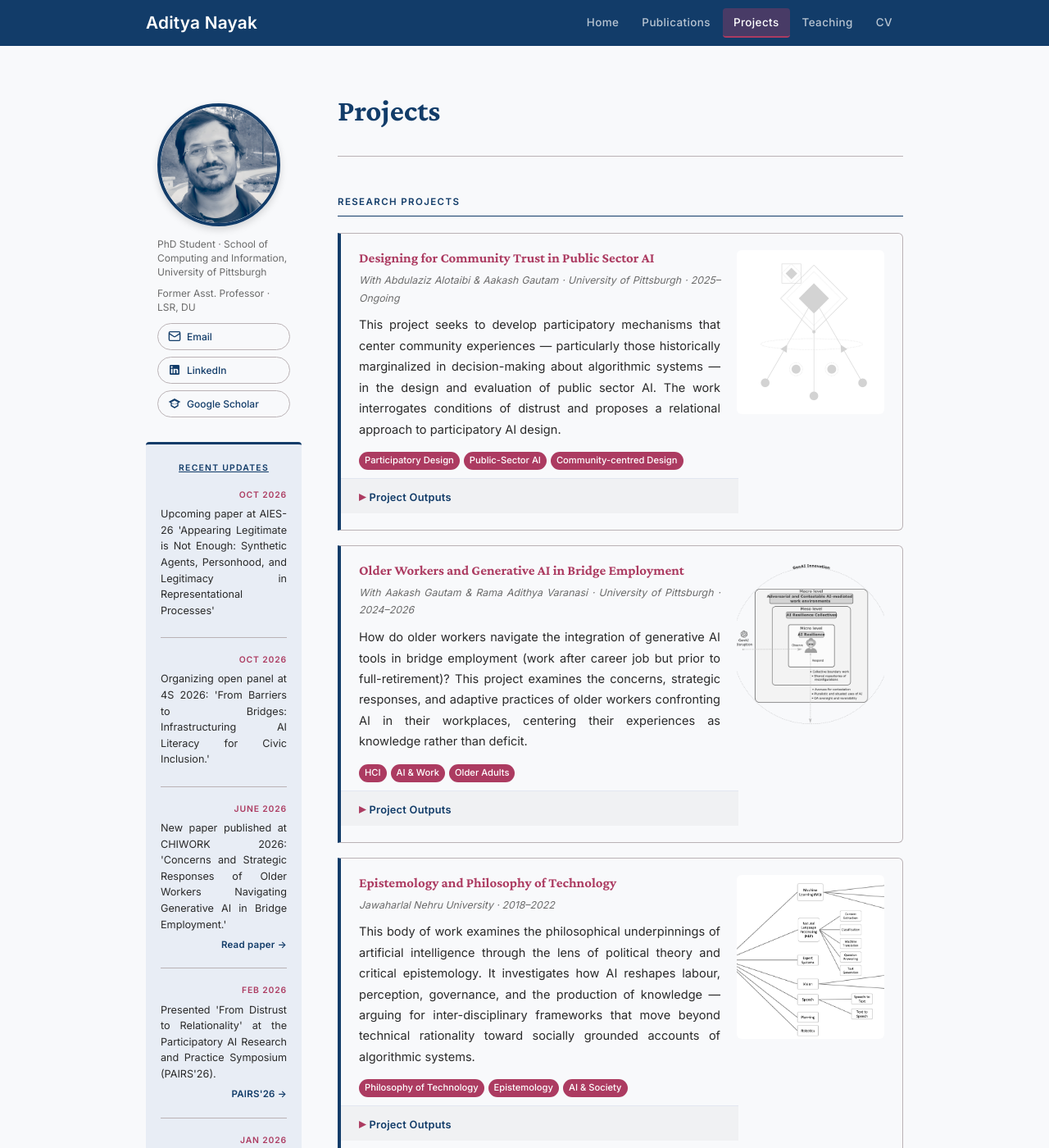
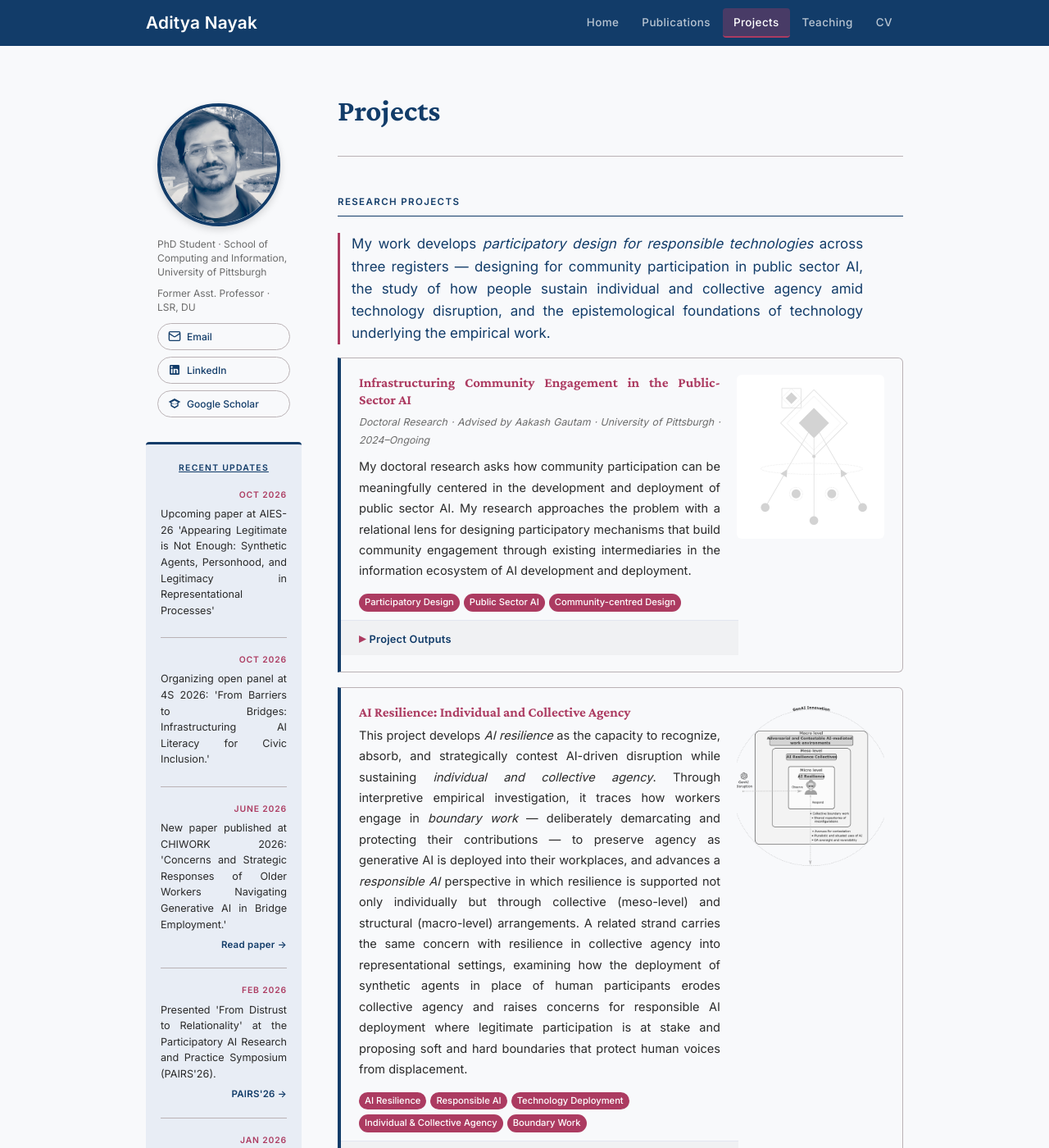
Before and after one commit to adityanayak-info/adityanayak-info.github.io, a Jekyll site: the page built from projects.md, in a window 1280 px wide and 1400 px high. Shown: the whole window at 82% size. Built offline with Jekyll 4.4.1, drawn with Linux system fonts in a browser that asks for light colours; some of the changed text lies outside the part shown.

Commit message:
Update projects.md

```diff
--- a/projects.md
+++ b/projects.md
@@ -21,55 +21,65 @@ permalink: /projects/
 
 ## Research Projects
 
+<p class="projects-intro">
+  My work develops <em>participatory design for responsible technologies</em> across three
+  registers — designing for community participation in public sector AI,
+  the study of how people sustain individual and collective agency amid technology disruption, and the
+  epistemological foundations of technology underlying the empirical work.
+</p>
+
+
 <div class="project-card">
   <div class="project-card-body">
-    <h3><a href="https://scholar.google.com/citations?user=2aDc8HAAAAAJ&hl=en" class="project-card-link" target="_blank" rel="noopener">Designing for Community Trust in Public Sector AI</a></h3>
-    <p class="project-meta">With Abdulaziz Alotaibi & Aakash Gautam · University of Pittsburgh · 2025–Ongoing</p>
-    <p>This project seeks to develop participatory mechanisms that center community experiences — particularly those historically marginalized in decision-making about algorithmic systems — in the design and evaluation of public sector AI. The work interrogates conditions of distrust and proposes a relational approach to participatory AI design.</p>
-    <span class="project-tag">Participatory Design</span><span class="project-tag">Public-Sector AI</span><span class="project-tag">Community-centred Design</span>
+    <h3><a href="https://scholar.google.com/citations?user=2aDc8HAAAAAJ&hl=en" class="project-card-link" target="_blank" rel="noopener">Infrastructuring Community Engagement in the Public-Sector AI</a></h3>
+    <p class="project-meta">Doctoral Research · Advised by Aakash Gautam · University of Pittsburgh · 2024–Ongoing</p>
+    <p>My doctoral research asks how community participation can be meaningfully centered in the development and deployment of public sector AI. My research approaches the problem with a relational lens for designing participatory mechanisms that build community engagement through existing intermediaries in the information ecosystem of AI development and deployment.</p>
+    <span class="project-tag">Participatory Design</span><span class="project-tag">Public Sector AI</span><span class="project-tag">Community-centred Design</span>
     <details class="project-outputs">
       <summary>Project Outputs</summary>
       <div class="project-outputs-content">
-        <a href="https://www.pairs.site/" target="_blank" rel="noopener">→ Presented at PAIRS'26 symposium</a>
+        <a href="https://www.pairs.site/" target="_blank" rel="noopener">→ Presented at PAIRS'26: "From Distrust to Relationality: Designing a Web Platform for Centering Community Experiences in Public-Sector AI"</a>
+        <a href="#" target="_blank" rel="noopener">→ Forthcoming at AIES'26: "Appearing Legitimate is Not Enough: Synthetic Agents, Personhood, and Legitimacy in Representational Processes"</a>
+        <p class="output-group-label">Workshops</p>
+        <a href="https://www.4sonline.org/" target="_blank" rel="noopener">→ 2026 — "From Barriers to Bridges: Infrastructuring AI Literacy for Civic Inclusion." Open Panel organiser, Society for Social Studies of Science (4S 2026).</a>
       </div>
     </details>
   </div>
   <div class="project-card-img">
-    <img src="{{ '/assets/img/algohub.jpg' | relative_url }}" alt="Community AI project">
+    <img src="{{ '/assets/img/algohub.jpg' | relative_url }}" alt="Community participation in public-sector AI">
   </div>
 </div>
 
 
 <div class="project-card">
   <div class="project-card-body">
-    <h3><a href="https://scholar.google.com/citations?user=2aDc8HAAAAAJ&hl=en" class="project-card-link" target="_blank" rel="noopener">Older Workers and Generative AI in Bridge Employment</a></h3>
-    <p class="project-meta">With Aakash Gautam & Rama Adithya Varanasi · University of Pittsburgh · 2024–2026</p>
-    <p>How do older workers navigate the integration of generative AI tools in bridge employment (work after career job but prior to full-retirement)? This project examines the concerns, strategic responses, and adaptive practices of older workers confronting AI in their workplaces, centering their experiences as knowledge rather than deficit.</p>
-    <span class="project-tag">HCI</span><span class="project-tag">AI & Work</span><span class="project-tag">Older Adults</span>
+    <h3><a href="https://scholar.google.com/citations?user=2aDc8HAAAAAJ&hl=en" class="project-card-link" target="_blank" rel="noopener">AI Resilience: Individual and Collective Agency</a></h3>
+    <p>This project develops <em>AI resilience</em> as the capacity to recognize, absorb, and strategically contest AI-driven disruption while sustaining <em>individual and collective agency</em>. Through interpretive empirical investigation, it traces how workers engage in <em>boundary work</em> — deliberately demarcating and protecting their contributions — to preserve agency as generative AI is deployed into their workplaces, and advances a <em>responsible AI</em> perspective in which resilience is supported not only individually but through collective (meso-level) and structural (macro-level) arrangements. A related strand carries the same concern with resilience in collective agency into representational settings, examining how the deployment of synthetic agents in place of human participants erodes collective agency and raises concerns for responsible AI deployment where legitimate participation is at stake and proposing soft and hard boundaries that protect human voices from displacement.</p>
+    <span class="project-tag">AI Resilience</span><span class="project-tag">Responsible AI</span><span class="project-tag">Technology Deployment</span><span class="project-tag">Individual &amp; Collective Agency</span><span class="project-tag">Boundary Work</span>
     <details class="project-outputs">
       <summary>Project Outputs</summary>
       <div class="project-outputs-content">
-        <a href="https://doi.org/10.1145/3808045.3808070" target="_blank" rel="noopener">→ Paper at CHIWORK'26: Concerns and Strategic Responses of Older Workers Navigating Generative AI in Bridge Employment</a>
+        <a href="https://doi.org/10.1145/3808045.3808070" target="_blank" rel="noopener">→ Paper at CHIWORK'26: "Concerns and Strategic Responses of Older Workers Navigating Generative AI in Bridge Employment"</a>
+        <a href="#" target="_blank" rel="noopener">→ Forthcoming at AIES'26: "Appearing Legitimate is Not Enough: Synthetic Agents, Personhood, and Legitimacy in Representational Processes"</a>
       </div>
     </details>
   </div>
   <div class="project-card-img">
-    <img src="{{ '/assets/img/olderworkers.png' | relative_url }}" alt="Older workers and AI project">
+    <img src="{{ '/assets/img/olderworkers.png' | relative_url }}" alt="AI resilience, responsible AI, and individual and collective agency"/>
   </div>
 </div>
 
-
 <div class="project-card">
   <div class="project-card-body">
-    <h3><a href="https://scholar.google.com/citations?user=2aDc8HAAAAAJ&hl=en" class="project-card-link" target="_blank" rel="noopener">Epistemology and Philosophy of Technology</a></h3>
+    <h3><a href="https://scholar.google.com/citations?user=2aDc8HAAAAAJ&hl=en" class="project-card-link" target="_blank" rel="noopener">Foundations: Critical Epistemology and Philosophy of AI</a></h3>
     <p class="project-meta">Jawaharlal Nehru University · 2018–2022</p>
-    <p>This body of work examines the philosophical underpinnings of artificial intelligence through the lens of political theory and critical epistemology. It investigates how AI reshapes labour, perception, governance, and the production of knowledge — arguing for inter-disciplinary frameworks that move beyond technical rationality toward socially grounded accounts of algorithmic systems.</p>
-    <span class="project-tag">Philosophy of Technology</span><span class="project-tag">Epistemology</span><span class="project-tag">AI & Society</span>
+    <p>The philosophical foundation for my current empirical and design works. This body of work examines the underpinnings of artificial intelligence through political theory and critical epistemology. It asks how AI reshapes labour, perception, governance, and the production of knowledge, and arguing for interdisciplinary frameworks that move beyond technical rationality toward socially grounded accounts of algorithmic systems.</p>
+    <span class="project-tag">Philosophy of Technology</span><span class="project-tag">Critical Epistemology</span><span class="project-tag">Political Theory</span><span class="project-tag">AI &amp; Society</span>
     <details class="project-outputs">
       <summary>Project Outputs</summary>
       <div class="project-outputs-content">
-        <a href="#" target="_blank" rel="noopener">→ MPhil. Thesis — "Artificial Intelligence and the Changing Forms of Work"</a>
-        <p style="font-size:0.78rem;font-weight:600;color:var(--navy);margin:0 0 6px;">Journal Articles</p>
+        <a href="#" target="_blank" rel="noopener">→ M.Phil. Thesis — "Artificial Intelligence and the Changing Forms of Work"</a>
+        <p class="output-group-label">Journal Articles</p>
         <a href="https://doi.org/10.46397/JAIH.9.4" target="_blank" rel="noopener">→ Socio-Political Implications of Data-Centric AI and the Need for Trans-Disciplinary Framework (2021)</a>
         <a href="https://doi.org/10.46397/JAIH.8.1" target="_blank" rel="noopener">→ Affective Labour in the Age of Algorithms and its Political Implications (2021)</a>
         <a href="https://doi.org/10.46397/JAIH.7.1" target="_blank" rel="noopener">→ Boredom, Time-Perception and Algorithmic Governmentality (2021)</a>
@@ -80,9 +90,11 @@ permalink: /projects/
     </details>
   </div>
   <div class="project-card-img">
-    <img src="{{ '/assets/img/philosophy.png' | relative_url }}" alt="Epistemology and Philosophy of Technology">
+    <img src="{{ '/assets/img/philosophy.png' | relative_url }}" alt="Critical epistemology and philosophy of AI">
   </div>
 </div>
+
+
 
 
 
@@ -127,23 +139,26 @@ permalink: /projects/
 -->
 ---
 
-## Policy & Governance Work
+## Policy & Curriculum
 
 <div class="project-card">
   <div class="project-card-body">
-    <h3><a href="https://scholar.google.com/citations?user=2aDc8HAAAAAJ&hl=en" class="project-card-link" target="_blank" rel="noopener">AI Governance — IIIT-Delhi</a></h3>
-    <p class="project-meta">Research Associate · Indraprastha Institute of Information Technology, Delhi · Jan–July 2024</p>
-    <p>Contributed to a project on AI governance with specific focus on the Indian policy landscape. Responsibilities included writing policy reports on AI regulation in India, developing curriculum materials on AI governance, and compiling political theory literature relevant to key issues within AI policy (autonomy, accountability, transparency, rights).</p>
-    <span class="project-tag">AI Policy</span><span class="project-tag">Curriculum Development</span>
+    <h3><a href="https://techtree.iiitd.edu.in/viewDescription/filename?=SSH341" class="project-card-link" target="_blank" rel="noopener">Governing AI: Curriculum &amp; Policy — IIIT-Delhi</a></h3>
+    <p class="project-meta">Research Associate · AI Governance Project, Dept. of Social Sciences &amp; Humanities, IIIT-Delhi · Jan–July 2024</p>
+    <p>As Research Associate on the AI Governance project at IIIT-Delhi, I contributed to the design of a graduate and undergraduate course, <em>Governing AI: Policy, History, Theory</em> — developing core readings that shaped the curriculum and situating AI regulation within its political, historical, and theoretical context, from the global regulatory landscape (EU, US, China, India) to the conceptual history of AI and the political theory of algorithmic systems and democratic agency. I also developed concept notes and convened panelists for two panels on AI governance.</p>
+    <span class="project-tag">Curriculum Development</span><span class="project-tag">AI Policy</span><span class="project-tag">Political Theory of AI</span>
     <details class="project-outputs">
       <summary>Project Outputs</summary>
       <div class="project-outputs-content">
-        <p style="font-size:0.8rem;color:var(--text-muted);margin:0;">Coming soon</p>
+        <a href="https://techtree.iiitd.edu.in/viewDescription/filename?=SSH341" target="_blank" rel="noopener">→ Course: "Governing AI: Policy, History, Theory", IIIT-Delhi</a>
+        <p class="output-group-label">Related Panels</p>
+        <a href="https://compass.acm.org/panels/" target="_blank" rel="noopener">→ "Exploring Challenges and Future Trajectory of AI Governance," ACM COMPASS 2023</a>
+        <a href="https://iiitd.ac.in/ddc2024/" target="_blank" rel="noopener">→ "Just Institutions for AI Governance" (Panel 3), Digital Delhi Conclave 2023</a>
       </div>
     </details>
   </div>
   <div class="project-card-img">
-    <img src="{{ '/assets/img/iiit.jpg' | relative_url }}" alt="AI Governance IIIT-Delhi project">
+    <img src="{{ '/assets/img/iiit.jpg' | relative_url }}" alt="Governing AI curriculum and policy, IIIT-Delhi">
   </div>
 </div>
 
@@ -153,10 +168,10 @@ permalink: /projects/
 
 <div class="project-card">
   <div class="project-card-body">
-    <h3><a href="https://scholar.google.com/citations?user=2aDc8HAAAAAJ&hl=en" class="project-card-link" target="_blank" rel="noopener">Krushi Karma Naturals</a></h3>
-    <p class="project-meta">With Winson RK (Founder) · Aditya Nayak (Co-Founder · Technology & Operations Lead) · Manipur, India · 2018–2020</p>
-    <p>A social entrepreneurship project that aggregated approximately 2,500 families of indigenous small farmers in Manipur in coordination with Mission Organic Value Chain Development for North East India (MOVCD-NER). The project focused on empowerment of farming communities through micro-credit access, education, and primary healthcare. Registered as a Private Limited company after 2020.</p>
-    <span class="project-tag">Social Entrepreneurship</span><span class="project-tag">Manipur</span><span class="project-tag">Agriculture</span>
+    <h3><a href="https://www.facebook.com/krushinaturals826" class="project-card-link" target="_blank" rel="noopener">Krushi Karma Naturals</a></h3>
+    <p class="project-meta">With Winson RK (Founder) · Aditya Nayak (Co-Founder · Technology &amp; Operations Lead) · Manipur, India · 2018–2020</p>
+    <p>A community-technology and social-entrepreneurship initiative I co-founded and led on the technology and operations side, coordinating roughly 2,500 indigenous small-farming families in Manipur — in partnership with MOVCD-NER — to bring their produce to metropolitan markets. Working under real infrastructural constraints, I built the everyday coordination systems for procurement, logistics, and warehousing, run through low-bandwidth, off-the-shelf tools such as mobile messaging and shared spreadsheets. This experience of building sociotechnical infrastructure with and for a underserved community is the practitioner foundation from which my participatory, community-engaged approach to technology was inspired.</p>
+    <span class="project-tag">Community Infrastructuring</span><span class="project-tag">Cooperative Organizing</span><span class="project-tag">Community-Engaged Practice</span>
     <details class="project-outputs">
       <summary>Project Outputs</summary>
       <div class="project-outputs-content">
@@ -165,6 +180,6 @@ permalink: /projects/
     </details>
   </div>
   <div class="project-card-img">
-    <img src="{{ '/assets/img/krushikarma.jpg' | relative_url }}" alt="Krushi Karma Naturals project">
+    <img src="{{ '/assets/img/krushikarma.jpg' | relative_url }}" alt="Krushi Karma Naturals — community infrastructuring in Manipur">
   </div>
 </div>
```
